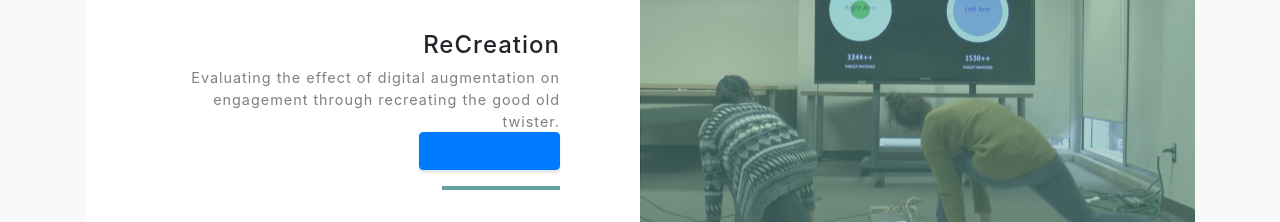
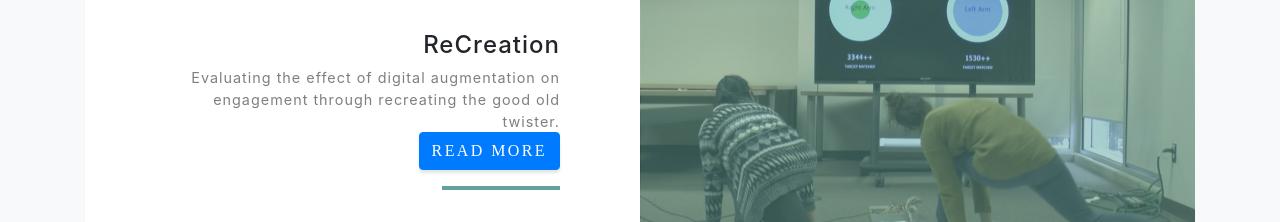
Before and after one commit to odditysingh/work, a website with bundled scripts: page index.html in a window 1280 px wide. Shown: the part 1520-1742 px from the top of the page. Built offline with nearby package versions, Linux system fonts and the light colour scheme.

Commit message:
Update index.html

```diff
--- a/index.html
+++ b/index.html
@@ -95,7 +95,7 @@
                 <div class="project-text w-100 my-auto text-center text-lg-right">
                   <h4 class="text-black">ReCreation</h4>
                   <p class="mb-0 text-black-50">Evaluating the effect of digital augmentation on engagement through recreating the good old twister.</p>
-                  <button type="button" class="btn btn-primary"><a href="ReCreation.html">Read More</a></button>
+                  <a class="btn btn-primary" href="ReCreation.html" role="button">Read More</a>
                   <hr class="d-none d-lg-block mb-0 mr-0">
                 </div>
               </div>
```
